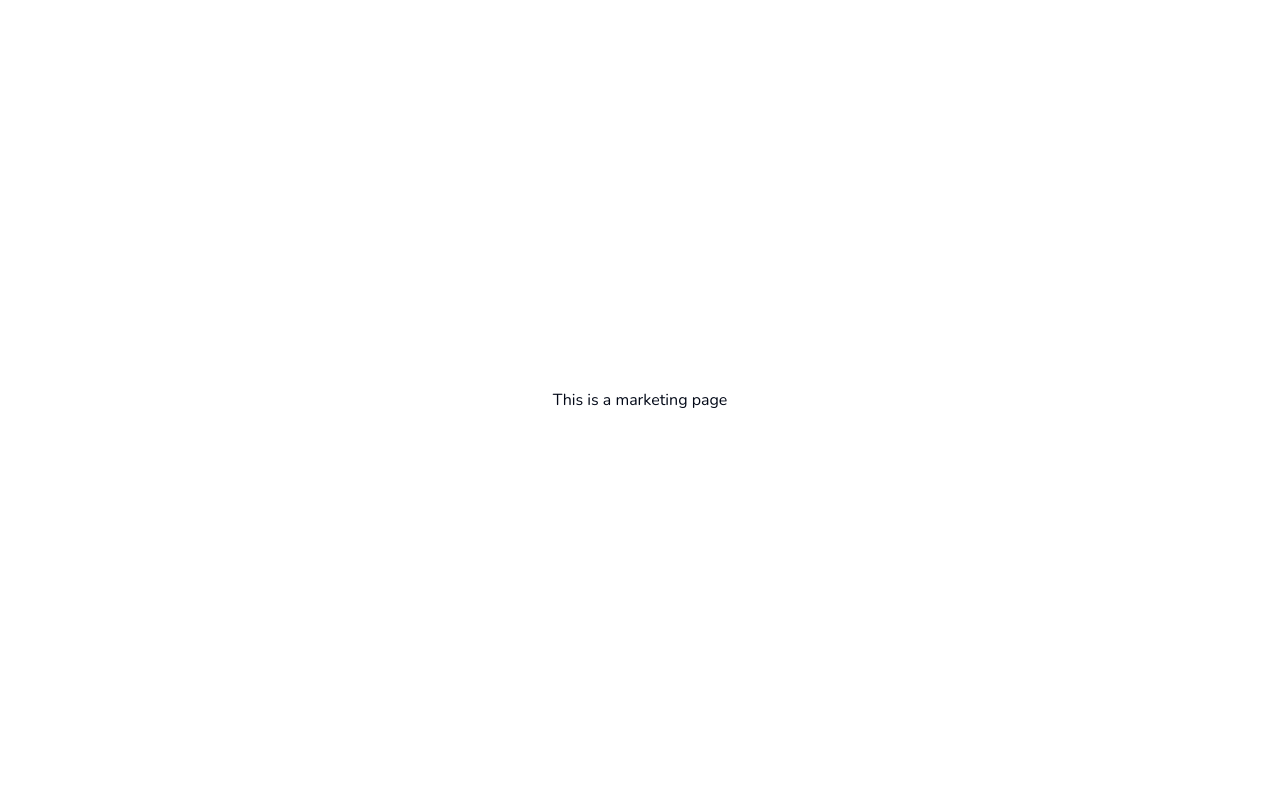
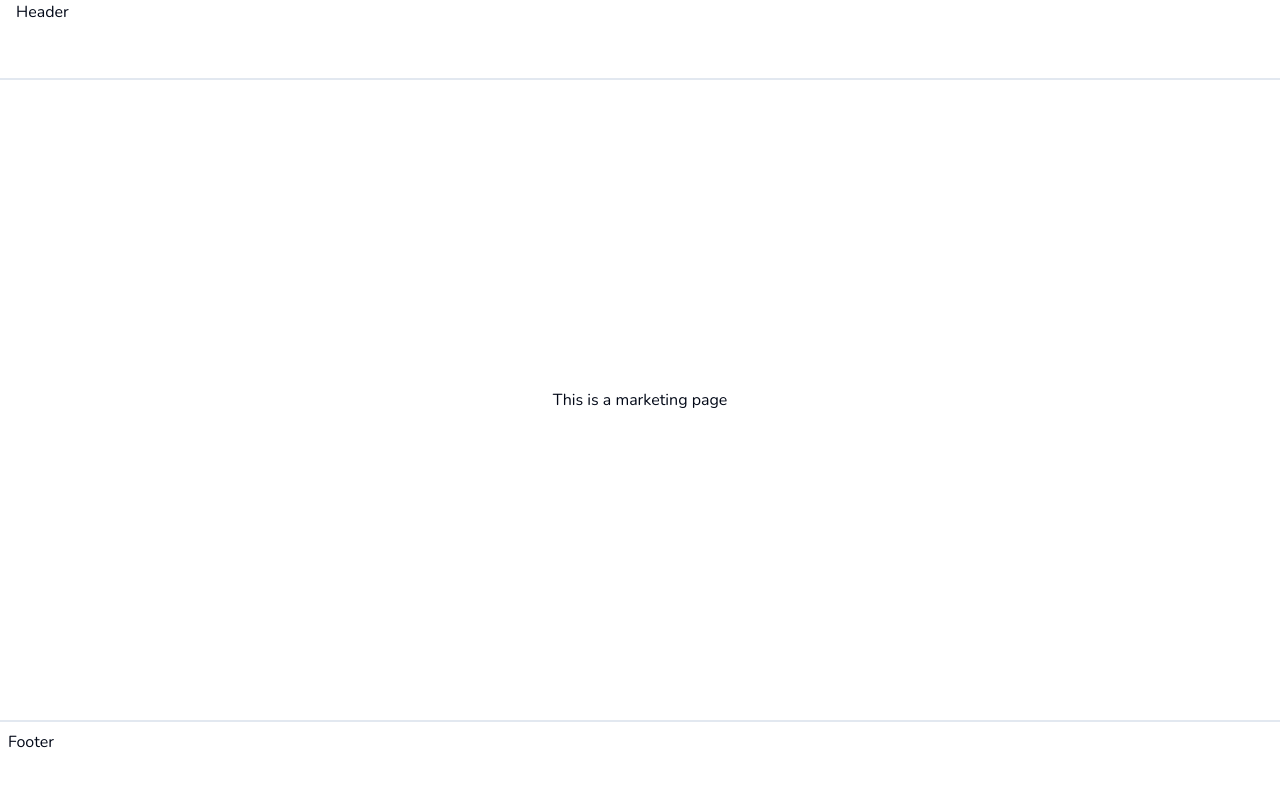
Before and after one commit to itsharshpro/betterLingo, a Next.js app: page / in a window 1280 px wide. Shown: the top 786 px of the page. Built offline with nearby package versions, Linux system fonts and the light colour scheme.

Commit message:
Header and Footer

```diff
--- /dev/null
+++ b/app/(marketing)/footer.tsx
@@ -0,0 +1,7 @@
+export const Footer = () => {
+    return (
+        <footer className="hidden lg:block h-20 w-full border-t-2 border-slate-200 p-2">
+            Footer
+        </footer>
+    );
+};
--- a/app/(marketing)/header.tsx
+++ b/app/(marketing)/header.tsx
@@ -0,0 +1,7 @@
+export const Header = () => {
+    return (
+        <header className="h-20 w-full border-b-2 border-slate-200 px-4">
+            Header
+        </header>
+    );
+};
--- a/app/(marketing)/layout.tsx
+++ b/app/(marketing)/layout.tsx
@@ -1,12 +1,16 @@
+import { Footer } from "./footer";
+import { Header } from "./header";
 type Props= {
     children: React.ReactNode;
 };
 const MarketingLayout = ({ children }: Props) => {
     return (
     <div className="min-h-screen flex flex-col">
+        <Header />
         <main className="flex-1 flex flex-col items-center justify-center">
             {children}
         </main>
+        <Footer />
     </div>
     );
 };
--- a/package.json
+++ b/package.json
@@ -9,6 +9,7 @@
     "lint": "next lint"
   },
   "dependencies": {
+    "@clerk/nextjs": "^6.10.3",
     "class-variance-authority": "^0.7.1",
     "clsx": "^2.1.1",
     "lucide-react": "^0.473.0",
```
Also changed, not shown: 1 other file (tests, documents, lock files or other folders).
